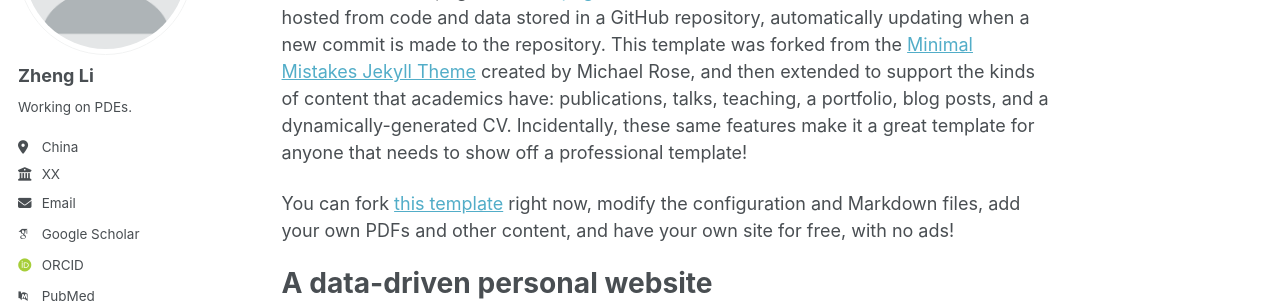
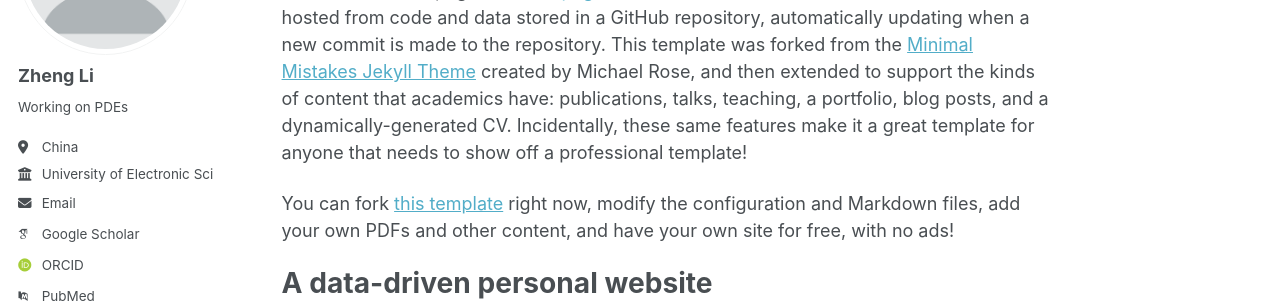
Before and after one commit to Zheng-Li-1998/Zheng-Li-1998, a Jekyll site: the page built from _pages/about.md, in a window 1280 px wide. Shown: the part 221-524 px from the top of the page. Built offline with Jekyll 4.4.1, drawn with Linux system fonts in a browser that asks for light colours; some web fonts are replaced; a script bundle is joined from its source files by our own code; library files that are not in the unit come from our copies.

Commit message:
Update _config.yml

```diff
--- a/_config.yml
+++ b/_config.yml
@@ -26,9 +26,9 @@ author:
   avatar           : "profile.png"
   name             : "Zheng Li"
   pronouns         : # example: "she/her"
-  bio              : "Working on PDEs."
+  bio              : "Working on PDEs"
   location         : "China"
-  employer         : "XX"
+  employer         : "University of Electronic Science and Technology of China(UESTC)"
   uri              : # URL
   email            : "zheng.li@unipv.it"
 
```
